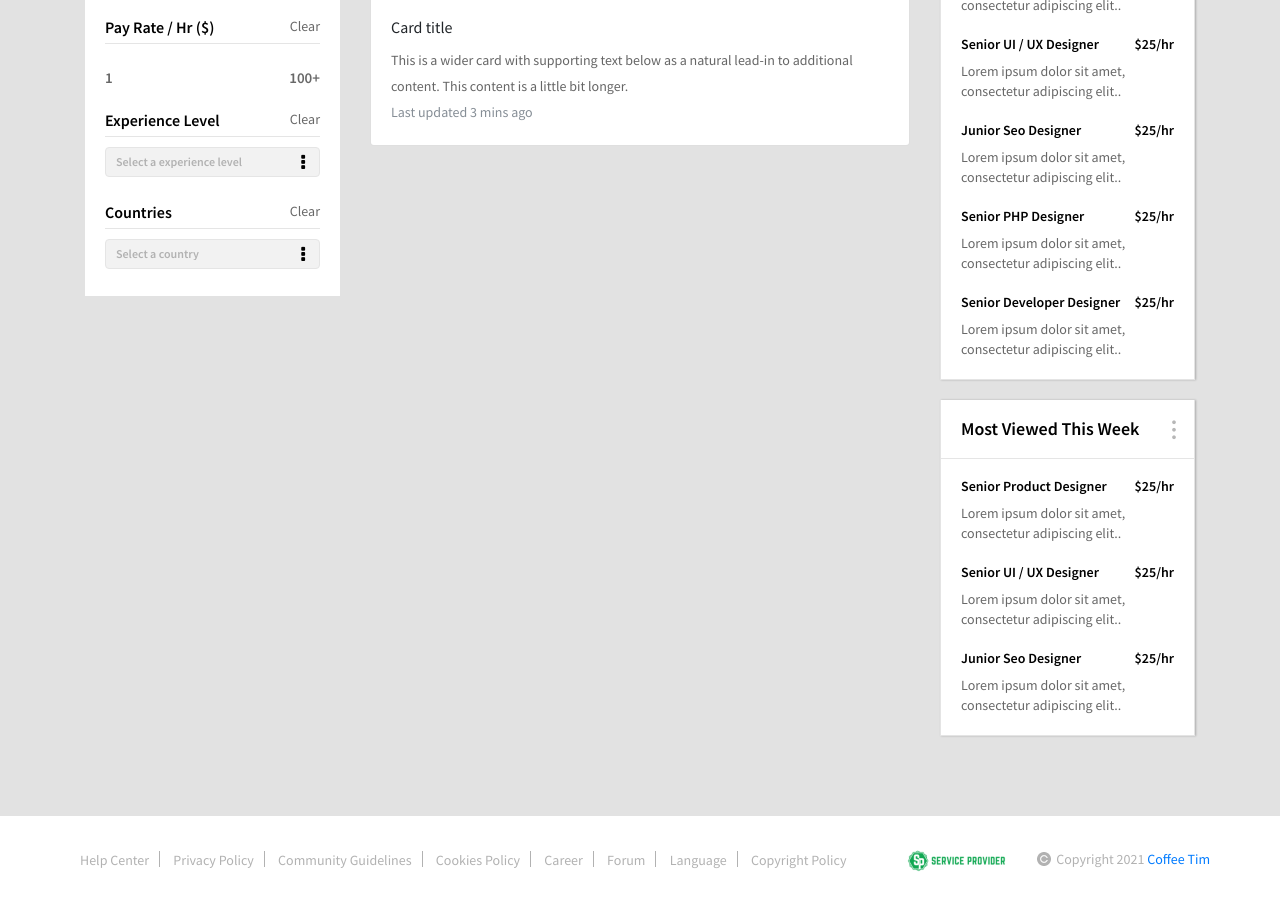
After one commit to Mohamed-Aziz-Mhadhbi/SymfonyServiceProvider, a Symfony app: template templates/services/services.html.twig in a window 1280 px wide. The commit adds this page. Shown: the part 592-1489 px from the top of the page. Run offline with Twig, Linux system fonts and the light colour scheme; the template is opened without the code that fills it, so the values that code supplies are empty; some libraries are stand-ins or nearby versions.

Commit message:
template services

```diff
--- a/composer.json
+++ b/composer.json
@@ -33,7 +33,7 @@
         "symfony/twig-bundle": "^4.4",
         "symfony/validator": "4.4.*",
         "symfony/web-link": "4.4.*",
-        "symfony/web-server-bundle": "4.4.*",
+        "symfony/web-server-bundle": "^4.4",
         "symfony/webpack-encore-bundle": "^1.11",
         "symfony/yaml": "4.4.*",
         "twbs/bootstrap": "5.0.0-beta2",
--- a/templates/base.html.twig
+++ b/templates/base.html.twig
@@ -67,7 +67,7 @@
                                 </a>
                             </li>
                             <li>
-                                <a href="#" title="">
+                                <a href="{{ path('services') }}" title="">
                                     <span><img src="images/icon3.png" alt=""></span>
                                     Services
                                 </a>
--- /dev/null
+++ b/templates/services/services.html.twig
@@ -0,0 +1,249 @@
+{% extends 'base.html.twig' %}
+
+{% block title %}Hello ServicesController!{% endblock %}
+
+{% block body %}
+<div class="wrapper" >
+    <div class="search-sec">
+        <div class="container">
+            <div class="search-box">
+                <form>
+                    <input type="text" name="search" placeholder="Search keywords">
+                    <button type="submit">Search</button>
+                </form>
+            </div><!--search-box end-->
+        </div>
+    </div><!--search-sec end-->
+    <main>
+        <div class="main-section">
+            <div class="container">
+                <div class="main-section-data">
+                    <div class="row">
+                        <div class="col-lg-3">
+                            <div class="filter-secs">
+                                <div class="filter-heading">
+                                    <h3>Filters</h3>
+                                    <a href="#" title="">Clear all filters</a>
+                                </div><!--filter-heading end-->
+                                <div class="paddy">
+                                    <div class="filter-dd">
+                                        <div class="filter-ttl">
+                                            <h3>Skills</h3>
+                                            <a href="#" title="">Clear</a>
+                                        </div>
+                                        <form>
+                                            <input type="text" name="search-skills" placeholder="Search skills">
+                                        </form>
+                                    </div>
+                                    <div class="filter-dd">
+                                        <div class="filter-ttl">
+                                            <h3>Availabilty</h3>
+                                            <a href="#" title="">Clear</a>
+                                        </div>
+                                        <ul class="avail-checks">
+                                            <li>
+                                                <input type="radio" name="cc" id="c1">
+                                                <label for="c1">
+                                                    <span></span>
+                                                </label>
+                                                <small>Hourly</small>
+                                            </li>
+                                            <li>
+                                                <input type="radio" name="cc" id="c2">
+                                                <label for="c2">
+                                                    <span></span>
+                                                </label>
+                                                <small>Part Time</small>
+                                            </li>
+                                            <li>
+                                                <input type="radio" name="cc" id="c3">
+                                                <label for="c3">
+                                                    <span></span>
+                                                </label>
+                                                <small>Full Time</small>
+                                            </li>
+                                        </ul>
+                                    </div>
+                                    <div class="filter-dd">
+                                        <div class="filter-ttl">
+                                            <h3>Job Type</h3>
+                                            <a href="#" title="">Clear</a>
+                                        </div>
+                                        <form class="job-tp">
+                                            <select>
+                                                <option>Select a job type</option>
+                                                <option>Select a job type</option>
+                                                <option>Select a job type</option>
+                                                <option>Select a job type</option>
+                                            </select>
+                                            <i class="fa fa-ellipsis-v" aria-hidden="true"></i>
+                                        </form>
+                                    </div>
+                                    <div class="filter-dd">
+                                        <div class="filter-ttl">
+                                            <h3>Pay Rate / Hr ($)</h3>
+                                            <a href="#" title="">Clear</a>
+                                        </div>
+                                        <div class="rg-slider">
+                                            <input class="rn-slider slider-input" type="hidden" value="5,50" />
+                                        </div>
+                                        <div class="rg-limit">
+                                            <h4>1</h4>
+                                            <h4>100+</h4>
+                                        </div><!--rg-limit end-->
+                                    </div>
+                                    <div class="filter-dd">
+                                        <div class="filter-ttl">
+                                            <h3>Experience Level</h3>
+                                            <a href="#" title="">Clear</a>
+                                        </div>
+                                        <form class="job-tp">
+                                            <select>
+                                                <option>Select a experience level</option>
+                                                <option>3 years</option>
+                                                <option>4 years</option>
+                                                <option>5 years</option>
+                                            </select>
+                                            <i class="fa fa-ellipsis-v" aria-hidden="true"></i>
+                                        </form>
+                                    </div>
+                                    <div class="filter-dd">
+                                        <div class="filter-ttl">
+                                            <h3>Countries</h3>
+                                            <a href="#" title="">Clear</a>
+                                        </div>
+                                        <form class="job-tp">
+                                            <select>
+                                                <option>Select a country</option>
+                                                <option>United Kingdom</option>
+                                                <option>United States</option>
+                                                <option>Russia</option>
+                                            </select>
+                                            <i class="fa fa-ellipsis-v" aria-hidden="true"></i>
+                                        </form>
+                                    </div>
+                                </div>
+                            </div><!--filter-secs end-->
+                        </div>
+                        <div class="col-lg-6">
+                            <div class="main-ws-sec">
+                                <div class="posts-section">
+                                    <div class="card">
+                                        <img src="..." class="card-img-top" alt="...">
+                                        <div class="card-body">
+                                            <h5 class="card-title">Card title</h5>
+                                            <p class="card-text">This is a wider card with supporting text below as a natural lead-in to additional content. This content is a little bit longer.</p>
+                                            <p class="card-text"><small class="text-muted">Last updated 3 mins ago</small></p>
+                                        </div>
+                                    </div>
+                                </div><!--posts-section end-->
+                            </div><!--main-ws-sec end-->
+                        </div>
+                        <div class="col-lg-3">
+                            <div class="right-sidebar">
+                                <div class="widget widget-about">
+                                    <img src="images/wd-logo.png" alt="">
+                                    <h3>Track Time on Workwise</h3>
+                                    <span>Pay only for the Hours worked</span>
+                                    <div class="sign_link">
+                                        <h3><a href="#" title="">Sign up</a></h3>
+                                        <a href="#" title="">Learn More</a>
+                                    </div>
+                                </div><!--widget-about end-->
+                                <div class="widget widget-jobs">
+                                    <div class="sd-title">
+                                        <h3>Top Jobs</h3>
+                                        <i class="la la-ellipsis-v"></i>
+                                    </div>
+                                    <div class="jobs-list">
+                                        <div class="job-info">
+                                            <div class="job-details">
+                                                <h3>Senior Product Designer</h3>
+                                                <p>Lorem ipsum dolor sit amet, consectetur adipiscing elit..</p>
+                                            </div>
+                                            <div class="hr-rate">
+                                                <span>$25/hr</span>
+                                            </div>
+                                        </div><!--job-info end-->
+                                        <div class="job-info">
+                                            <div class="job-details">
+                                                <h3>Senior UI / UX Designer</h3>
+                                                <p>Lorem ipsum dolor sit amet, consectetur adipiscing elit..</p>
+                                            </div>
+                                            <div class="hr-rate">
+                                                <span>$25/hr</span>
+                                            </div>
+                                        </div><!--job-info end-->
+                                        <div class="job-info">
+                                            <div class="job-details">
+                                                <h3>Junior Seo Designer</h3>
+                                                <p>Lorem ipsum dolor sit amet, consectetur adipiscing elit..</p>
+                                            </div>
+                                            <div class="hr-rate">
+                                                <span>$25/hr</span>
+                                            </div>
+                                        </div><!--job-info end-->
+                                        <div class="job-info">
+                                            <div class="job-details">
+                                                <h3>Senior PHP Designer</h3>
+                                                <p>Lorem ipsum dolor sit amet, consectetur adipiscing elit..</p>
+                                            </div>
+                                            <div class="hr-rate">
+                                                <span>$25/hr</span>
+                                            </div>
+                                        </div><!--job-info end-->
+                                        <div class="job-info">
+                                            <div class="job-details">
+                                                <h3>Senior Developer Designer</h3>
+                                                <p>Lorem ipsum dolor sit amet, consectetur adipiscing elit..</p>
+                                            </div>
+                                            <div class="hr-rate">
+                                                <span>$25/hr</span>
+                                            </div>
+                                        </div><!--job-info end-->
+                                    </div><!--jobs-list end-->
+                                </div><!--widget-jobs end-->
+                                <div class="widget widget-jobs">
+                                    <div class="sd-title">
+                                        <h3>Most Viewed This Week</h3>
+                                        <i class="la la-ellipsis-v"></i>
+                                    </div>
+                                    <div class="jobs-list">
+                                        <div class="job-info">
+                                            <div class="job-details">
+                                                <h3>Senior Product Designer</h3>
+                                                <p>Lorem ipsum dolor sit amet, consectetur adipiscing elit..</p>
+                                            </div>
+                                            <div class="hr-rate">
+                                                <span>$25/hr</span>
+                                            </div>
+                                        </div><!--job-info end-->
+                                        <div class="job-info">
+                                            <div class="job-details">
+                                                <h3>Senior UI / UX Designer</h3>
+                                                <p>Lorem ipsum dolor sit amet, consectetur adipiscing elit..</p>
+                                            </div>
+                                            <div class="hr-rate">
+                                                <span>$25/hr</span>
+                                            </div>
+                                        </div><!--job-info end-->
+                                        <div class="job-info">
+                                            <div class="job-details">
+                                                <h3>Junior Seo Designer</h3>
+                                                <p>Lorem ipsum dolor sit amet, consectetur adipiscing elit..</p>
+                                            </div>
+                                            <div class="hr-rate">
+                                                <span>$25/hr</span>
+                                            </div>
+                                        </div><!--job-info end-->
+                                    </div><!--jobs-list end-->
+                                </div><!--widget-jobs end-->
+                            </div><!--right-sidebar end-->
+                        </div>
+                    </div>
+                </div><!-- main-section-data end-->
+            </div>
+        </div>
+    </main>
+</div>
+{% endblock %}
```
Also changed, not shown: src/Controller/ServicesController.php (added, +20 -0 lines), 2 other files.
